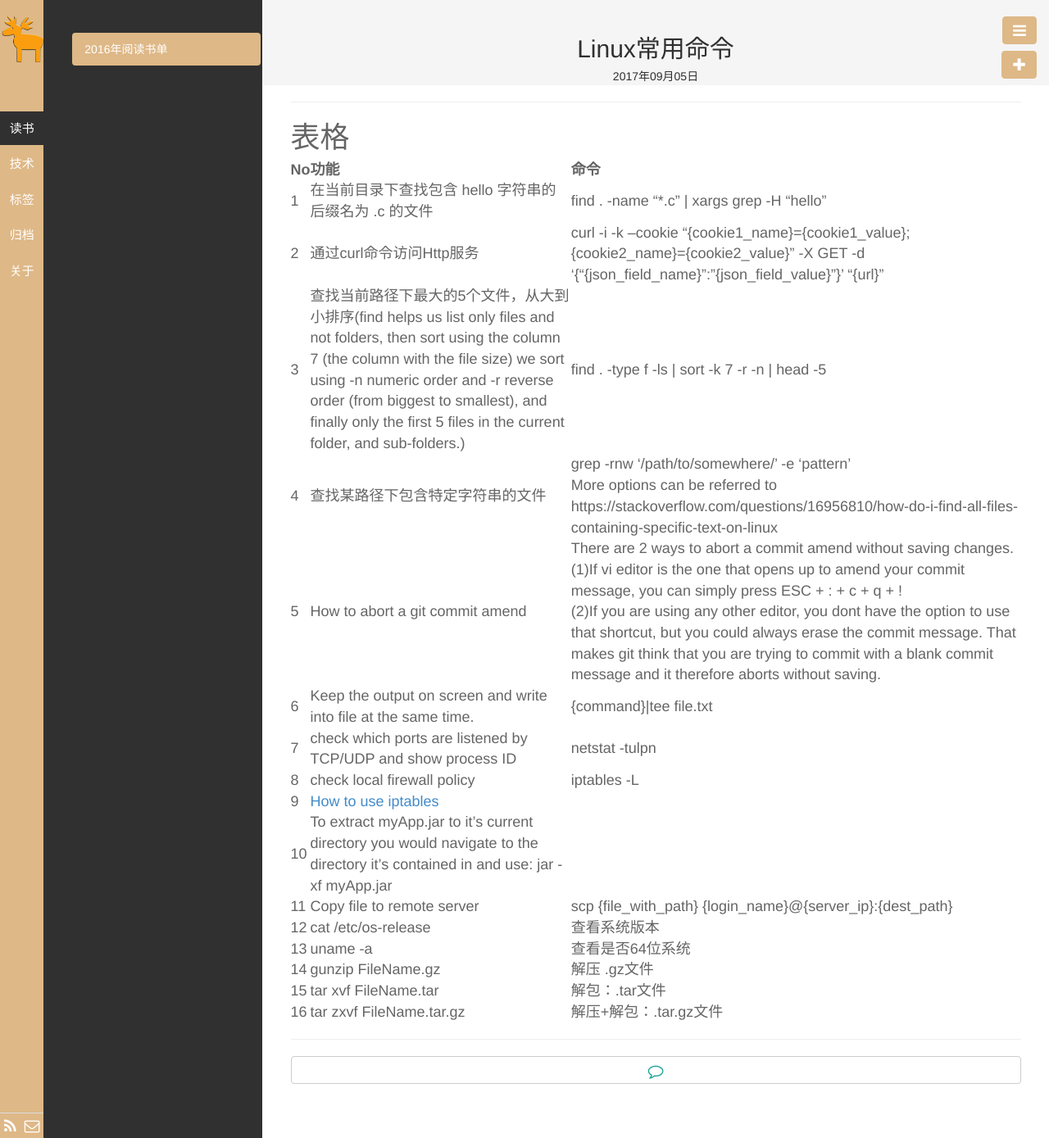
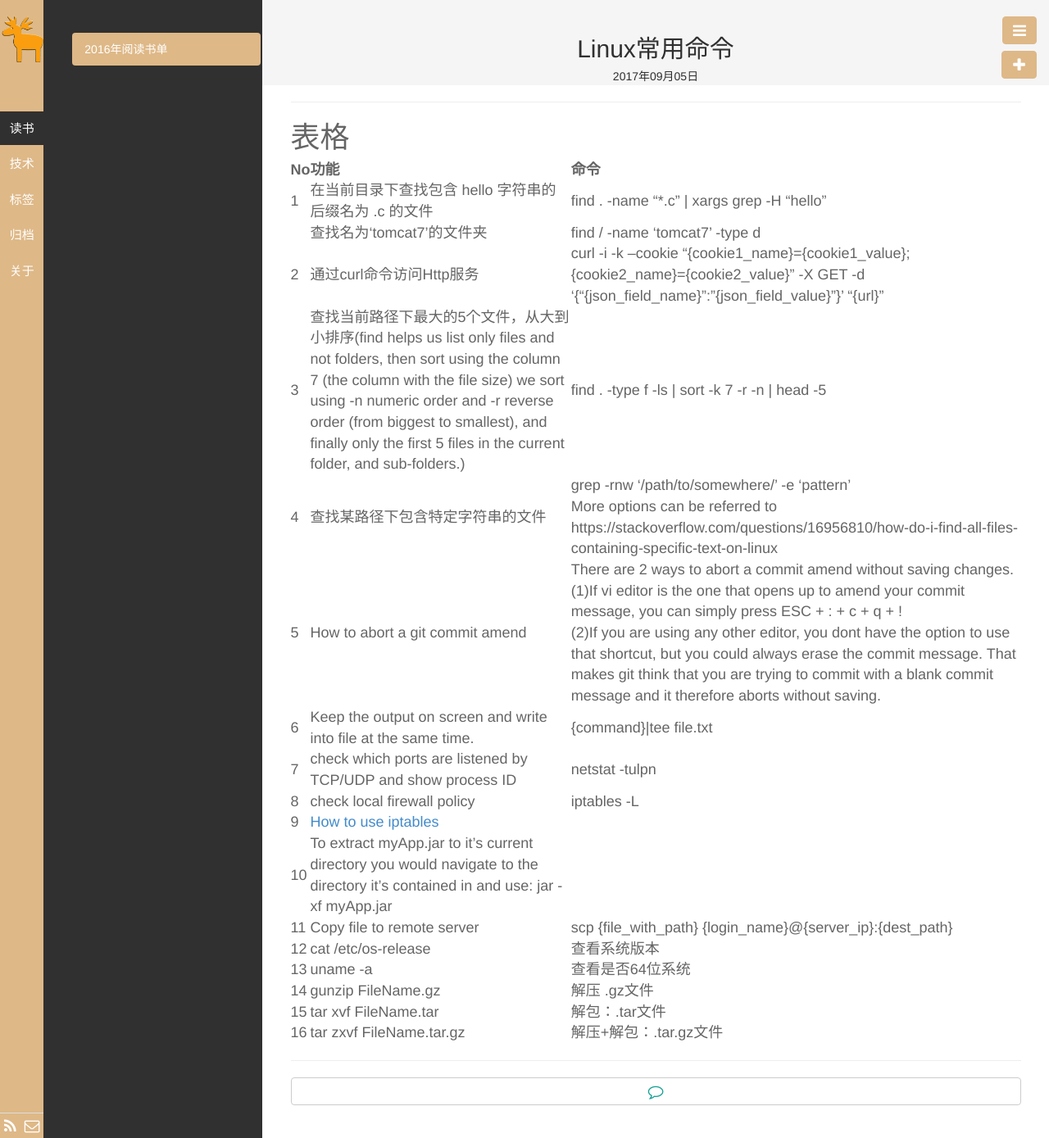
Before and after one commit to qhdwhy184/qhdwhy184.github.io, a Jekyll site: the page built from _posts/技术/2017-09-05-Linux常用命令.md, in a window 1280 px wide. Shown: the whole page at 82% size. Built offline with Jekyll 4.4.1, drawn with Linux system fonts in a browser that asks for light colours.

Commit message:
Update 2017-09-05-Linux常用命令.md

```diff
--- a/_posts/技术/2017-09-05-Linux常用命令.md
+++ b/_posts/技术/2017-09-05-Linux常用命令.md
@@ -14,6 +14,7 @@ description:
 |No|功能|命令|
 |-----|-------------|-----|
 |1| 在当前目录下查找包含 hello 字符串的 后缀名为 .c 的文件| find . -name "*.c" &#124; xargs grep -H "hello"|
+||查找名为‘tomcat7’的文件夹|find / -name 'tomcat7' -type d|
 |2| 通过curl命令访问Http服务 |curl -i -k --cookie "{cookie1_name}={cookie1_value};{cookie2_name}={cookie2_value}" -X GET -d '{"{json_field_name}":"{json_field_value}"}' "{url}" |
 |3|查找当前路径下最大的5个文件，从大到小排序(find helps us list only files and not folders, then sort using the column 7 (the column with the file size) we sort using -n numeric order and -r reverse order (from biggest to smallest), and finally only the first 5 files in the current folder, and sub-folders.)|find . -type f -ls \| sort -k 7 -r -n \| head -5|
 |4|查找某路径下包含特定字符串的文件|grep -rnw '/path/to/somewhere/' -e 'pattern' <br/> More options can be referred to https://stackoverflow.com/questions/16956810/how-do-i-find-all-files-containing-specific-text-on-linux|
```
